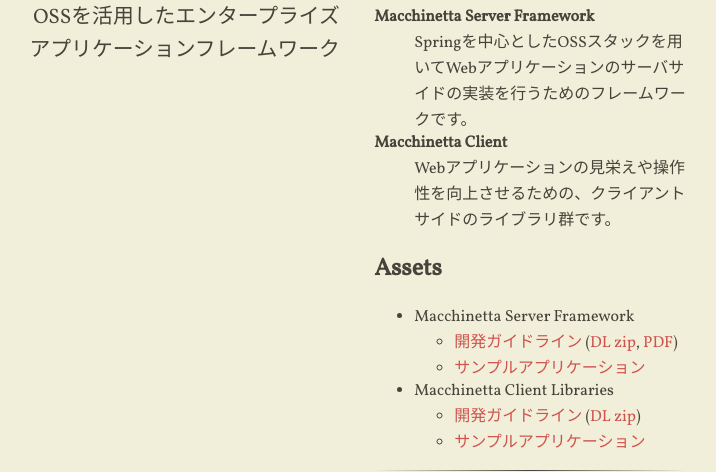
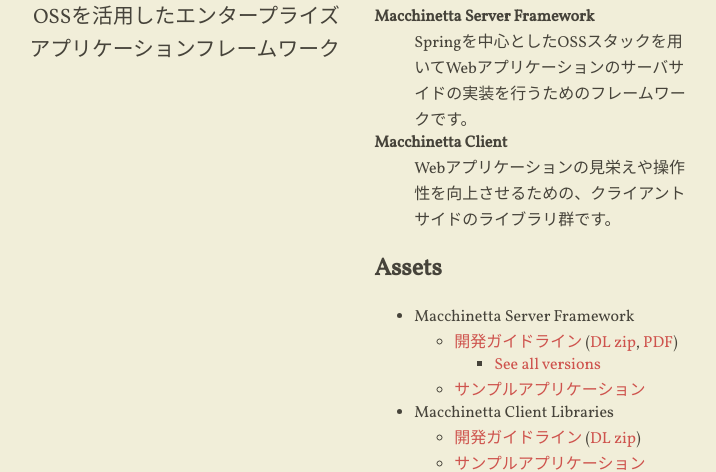
Before and after one commit to Macchinetta/macchinetta.github.io, a plain HTML site: page index.html in a window 1280 px wide. Shown: the part 379-851 px from the top of the page, without its empty margins (293-1009 px from the left). Drawn offline with Linux system fonts and the light colour scheme.

Commit message:
add link to older versions

```diff
--- a/index.html
+++ b/index.html
@@ -59,6 +59,7 @@
                                 (<a href="https://macchinetta.github.io/server-guideline/current/ja/MacchinettaServerFrameworkDevelopmentGuideline.zip">DL zip</a>,
                                 <a href="https://macchinetta.github.io/server-guideline/current/ja/MacchinettaServerFrameworkDevelopmentGuideline.pdf">PDF</a>)
                             </li>
+                            <ul><li><a href="https://macchinetta.github.io/server-guideline/list/">See all versions</a></li></ul>
                         </ul>
                         <ul>
                             <li>
```
